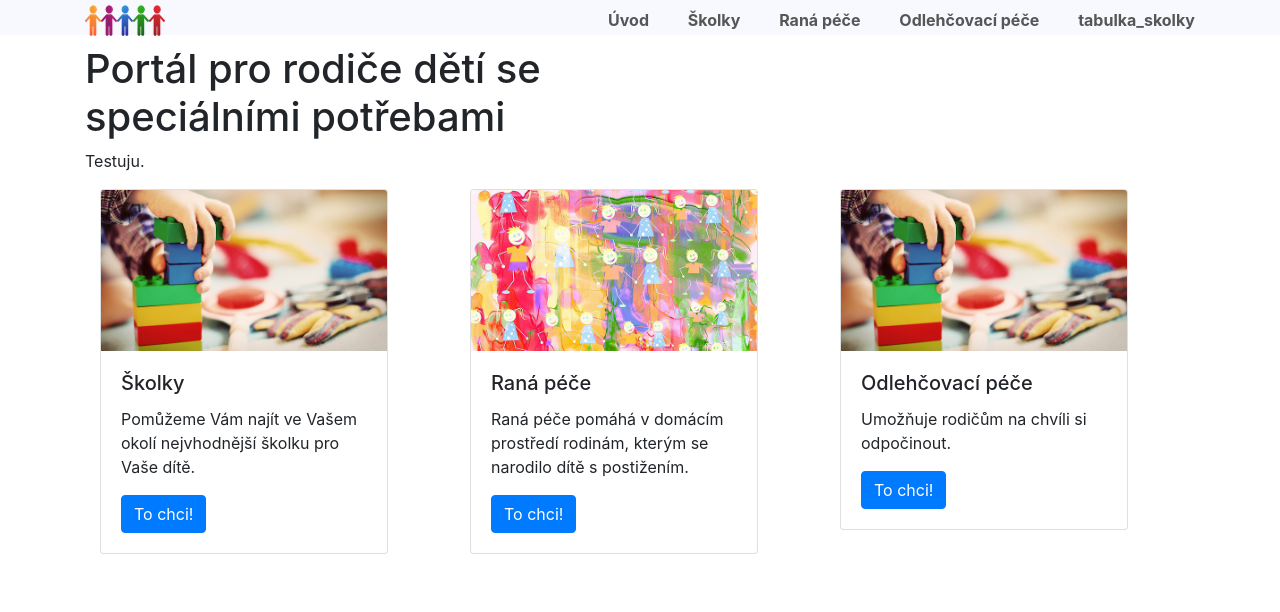
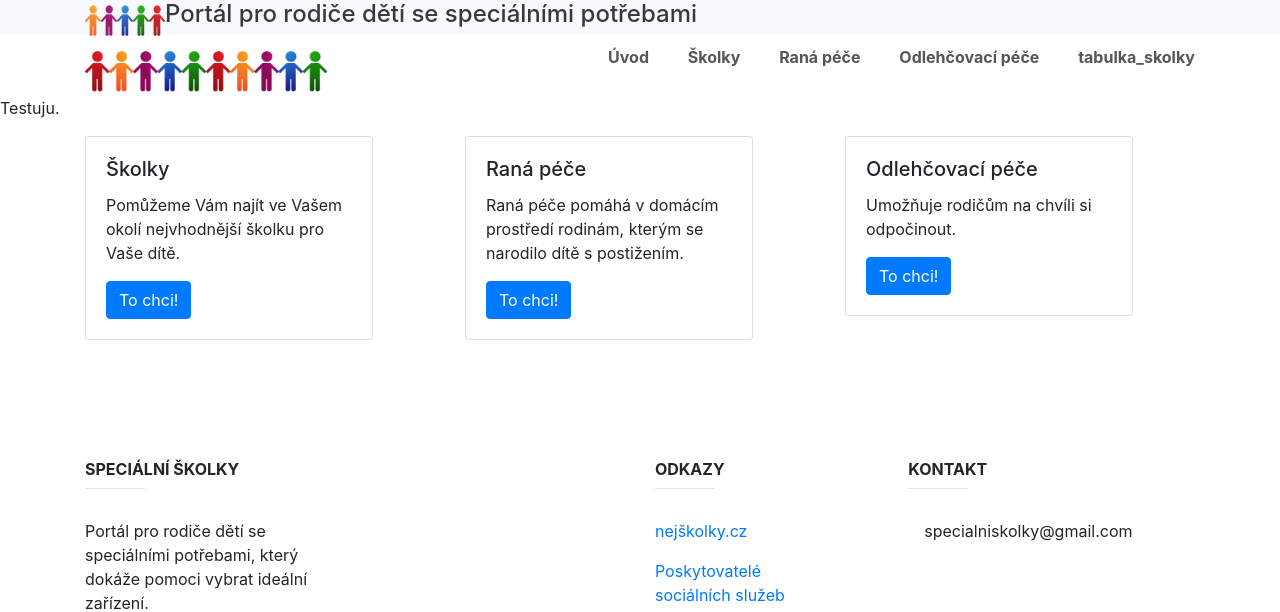
Before and after one commit to JanaMare/skolka_projekt, a Flask app: page / in a window 1280 px wide. Shown: the top 612 px of the page. Run offline with Flask 2, Linux system fonts and the light colour scheme; some libraries are stand-ins or nearby versions.

Commit message:
zmeneny layout a index.html

```diff
--- a/templates/index.html
+++ b/templates/index.html
@@ -1,7 +1,6 @@
 {% extends "layout.html" %}
 {% block content %}
   <div class="index">
-    <h1> Portál pro rodiče dětí se speciálními potřebami</h1>
     <p>Testuju.</p>
   </div>
 
@@ -9,8 +8,6 @@
     <div class="row">
       <div class="col-sm">
         <div class="card" style="width: 18rem;">
-          <img src="static/skolka.jpg" class="card-img-top" alt="width: 250px;
-          height: 70px">
           <div class="card-body">
             <h5 class="card-title">Školky</h5>
             <p class="card-text">Pomůžeme Vám najít ve Vašem okolí nejvhodnější školku pro Vaše dítě.
@@ -22,7 +19,6 @@
       </div>
       <div class="col-sm">
         <div class="card" style="width: 18rem;">
-          <img src="static/ranapece.jpg" class="card-img-top" alt= "...">
           <div class="card-body">
             <h5 class="card-title">Raná péče</h5>
             <p class="card-text">Raná péče pomáhá v domácím prostředí rodinám, kterým se narodilo dítě s postižením. </p>
@@ -33,8 +29,7 @@
       <div class="col-sm">
         <div class="card" style="width: 18rem;">
 
-          <img src="static/skolka.jpg" class="card-img-top" alt="width: 250px;
-          height: 70px">
+
           <div class="card-body">
             <h5 class="card-title">Odlehčovací péče</h5>
             <p class="card-text">Umožňuje rodičům na chvíli si odpočinout.
--- a/templates/layout.html
+++ b/templates/layout.html
@@ -10,6 +10,7 @@
     <header>
       <div class="container">
         <h1 class="logo"><a href="{{ url_for('home') }}"><img src="http://skolky01.herokuapp.com/static/logo.png" style="width:80px;height:40px;" alt="logo"/></a></h1>
+        <h4> Portál pro rodiče dětí se speciálními potřebami</h4>
         <strong><nav>
           <ul class="menu">
             <li><a href="{{ url_for('home') }}">Úvod</a></li>
@@ -23,7 +24,12 @@
       </div>
     </header>
     <div class="container">
+      <div class="row">
+        <img src="http://127.0.0.1:5000/static/child.png" style = "width:50%; height: 50% " class="img-fluid" alt="Responsive image">
+      </div>
+    </div>
       {% block content %}
+
       {% endblock %}
       <!-- Footer -->
 <footer class="page-footer font-small blue-grey lighten-5">
```
Also changed, not shown: static/child.png (added).
